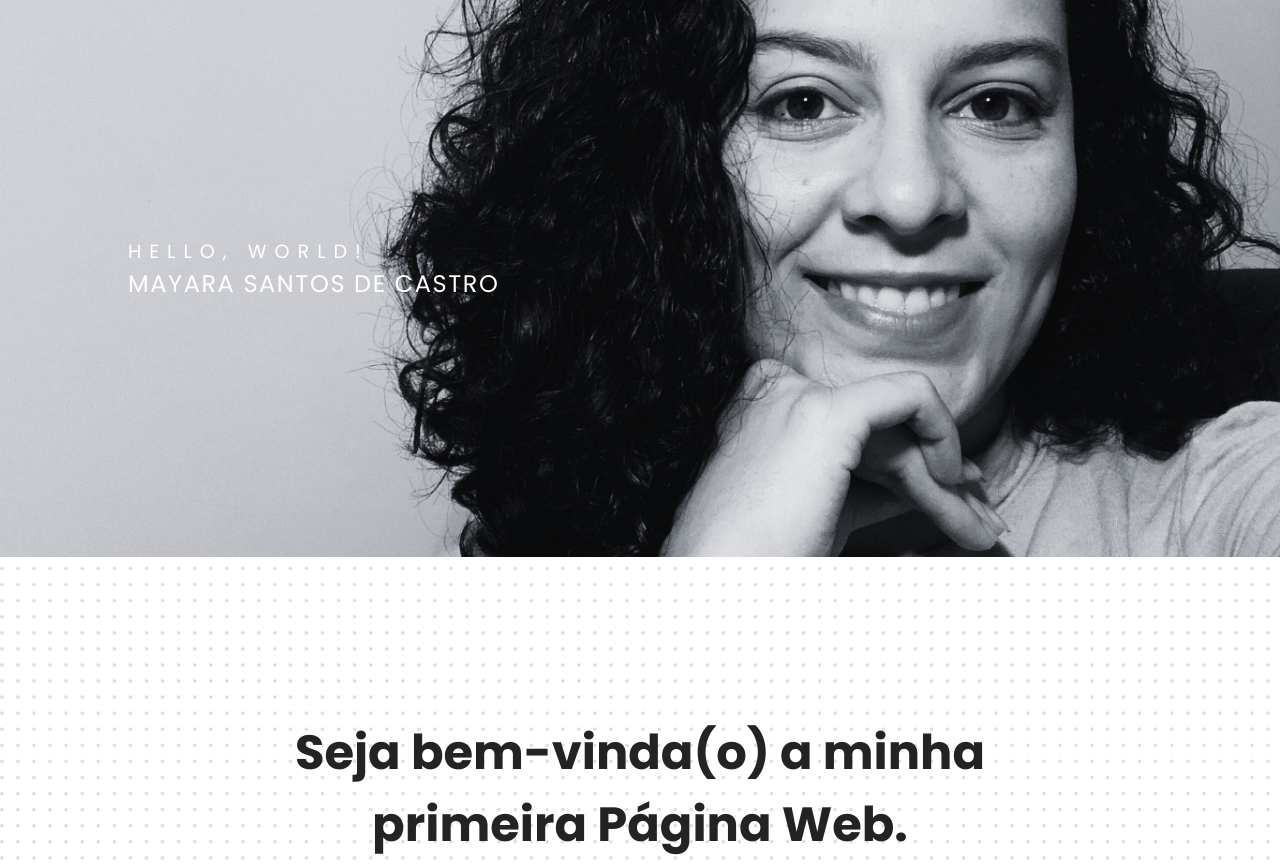
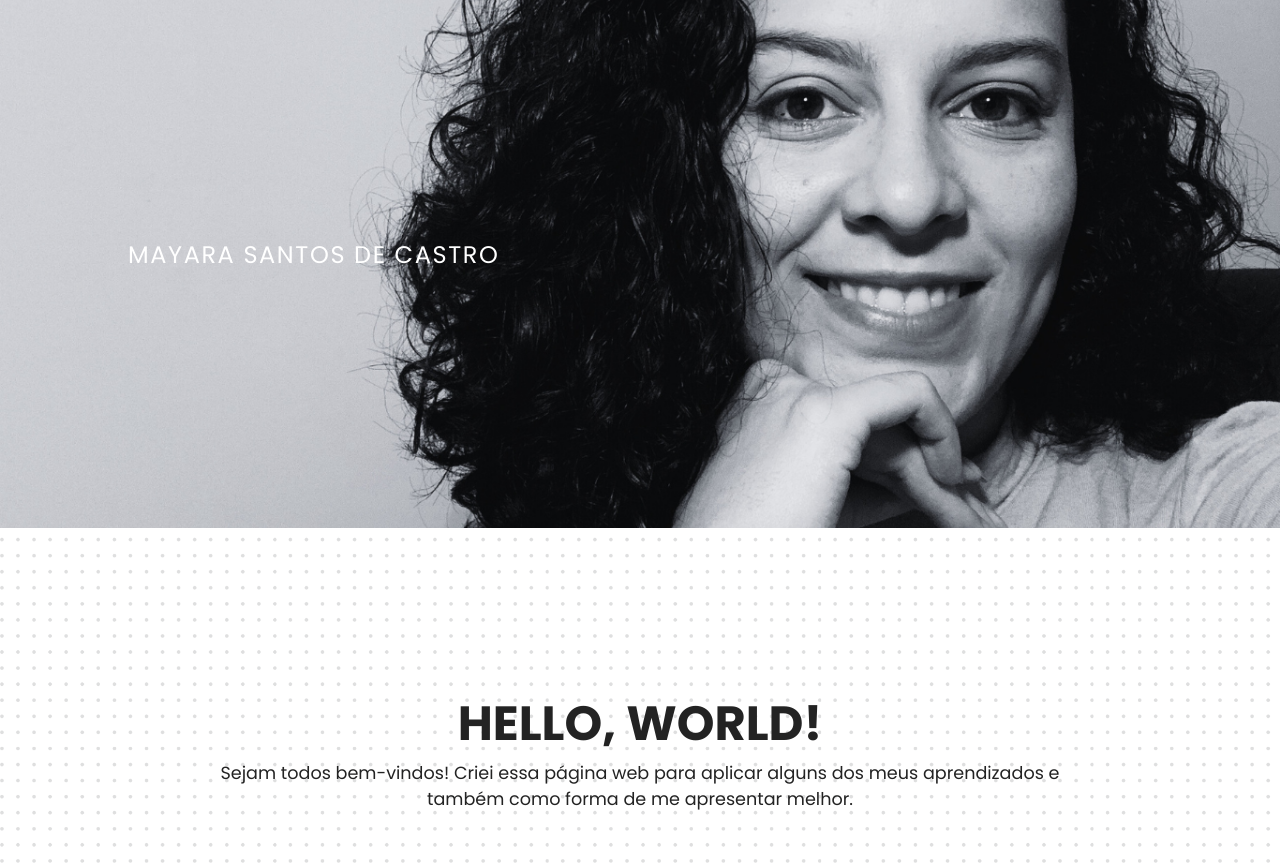
Before and after one commit to Mayarascastro/siteprofissional, a plain HTML site: page index.html in a window 1280 px wide. Shown: the part 84-952 px from the top of the page. Drawn offline with Linux system fonts and the light colour scheme.

Commit message:
Atualizações de página

```diff
--- a/index.html
+++ b/index.html
@@ -24,14 +24,14 @@
     <main>
         <section class="home__capa">
             <div class="home__capa__conteudo">
-                <p class="home__capa__titulo">HELLO, WORLD!</p>
-                <h1 class="home__capa__titulo__destaque">MAYARA SANTOS DE CASTRO </h1>
+                <h1 class="home__capa__titulo__destaque">MAYARA SANTOS DE CASTRO</h1>
             </div>
         </section>
 
         <section class="home__apresentacao">
             <div>
-                <h2 class="home__apresentacao__titulo">Seja bem-vinda(o) a minha primeira Página Web.</h2>
+                <h2 class="home__apresentacao__titulo">HELLO, WORLD!</h2>
+                <p class="home__apresentacao__titulo__conteudo">Sejam todos bem-vindos! Criei essa página web para aplicar alguns dos meus aprendizados e também como forma de me apresentar melhor.</p>
             </div>
         </section>
 
@@ -48,7 +48,7 @@
         <section class="home__acesse__contatos">
             <div>
                 <h2 class="home__acesse__contatos__titulo">< contatos ></contatos></h2>
-                <p class="home__acesse__contatos__conteudo">Podemos sempre aprender coisas novas, e juntos a aprendizagem é mais gostosa. Entre em contato, será uma alegria poder partilhar com você.</p>
+                <p class="home__acesse__contatos__conteudo">Podemos sempre aprender coisas novas, e juntos a aprendizagem é mais interessante. Entre em contato, será uma alegria poder partilhar com você.</p>
                 <div class="home__acessos">
                     <a class="home__acessos__link" href="https://github.com/Mayarascastro" target="_blank" rel="noopener noreferrer">
                         <img src="./assets/github.png">
--- a/style/style.css
+++ b/style/style.css
@@ -75,13 +75,6 @@ body {
     text-align: start;
 }
 
-.home__capa__titulo {
-    font-family: var(--fonte-primaria);
-    font-size: 1.2rem;
-    color: var(--cor-primaria);
-    letter-spacing: 0.5rem;
-}
-
 .home__capa__titulo__destaque {
     font-family: var(--fonte-primaria);
     color: var(--cor-primaria);
@@ -101,6 +94,13 @@ body {
     font-family: var(--fonte-primaria);
     font-size: 3em;
     font-weight: 700;
+}
+
+.home__apresentacao__titulo__conteudo {
+    font-family: var(--fonte-primaria);
+    font-size: 1.1rem;
+    color: var(--cor-tercearia);
+    text-align: center;
 }
 
 .home__acesse__curriculo {
```
Also changed, not shown: curriculo.html (+1 -1 lines), assets/extra.png.
